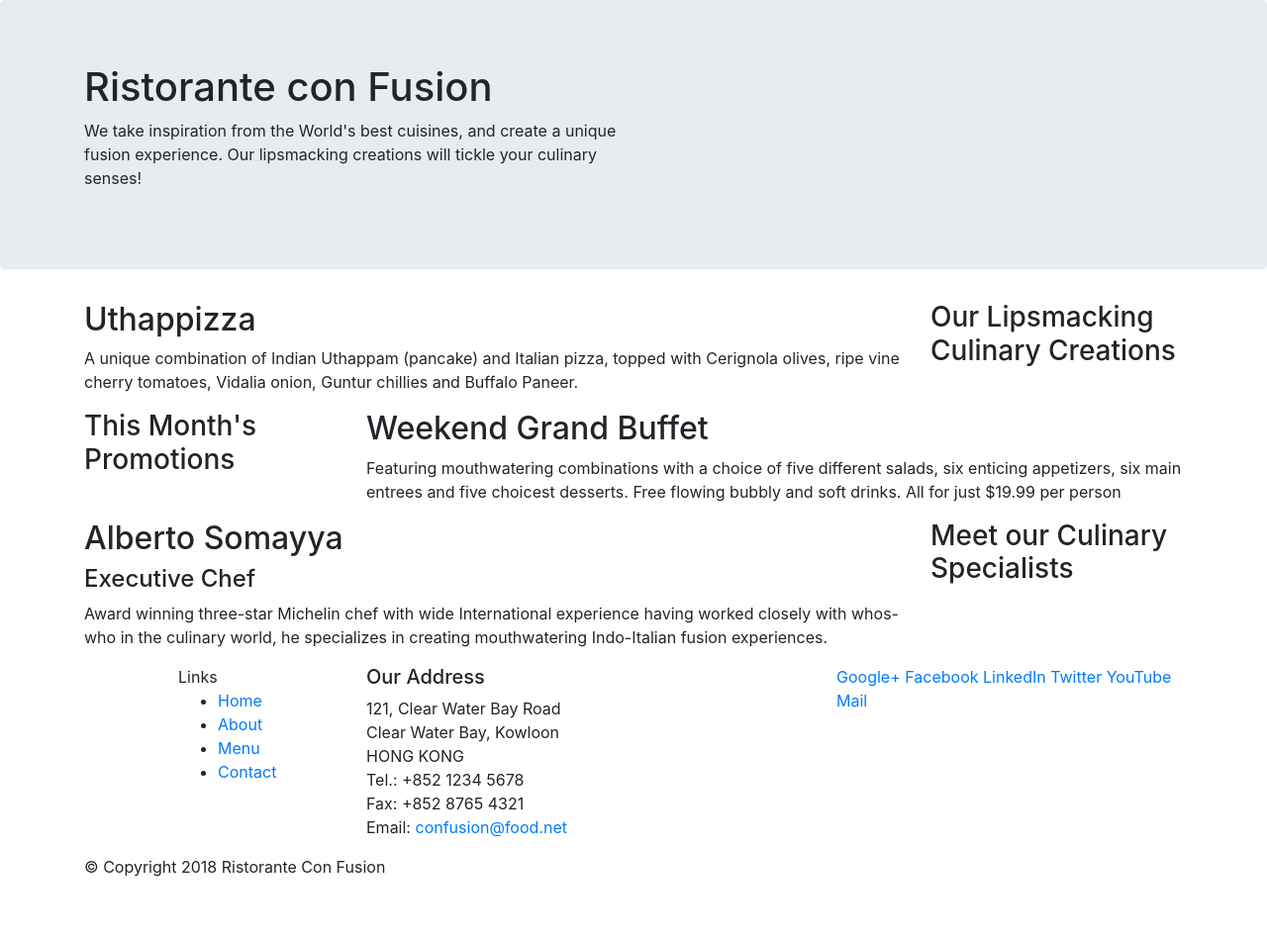
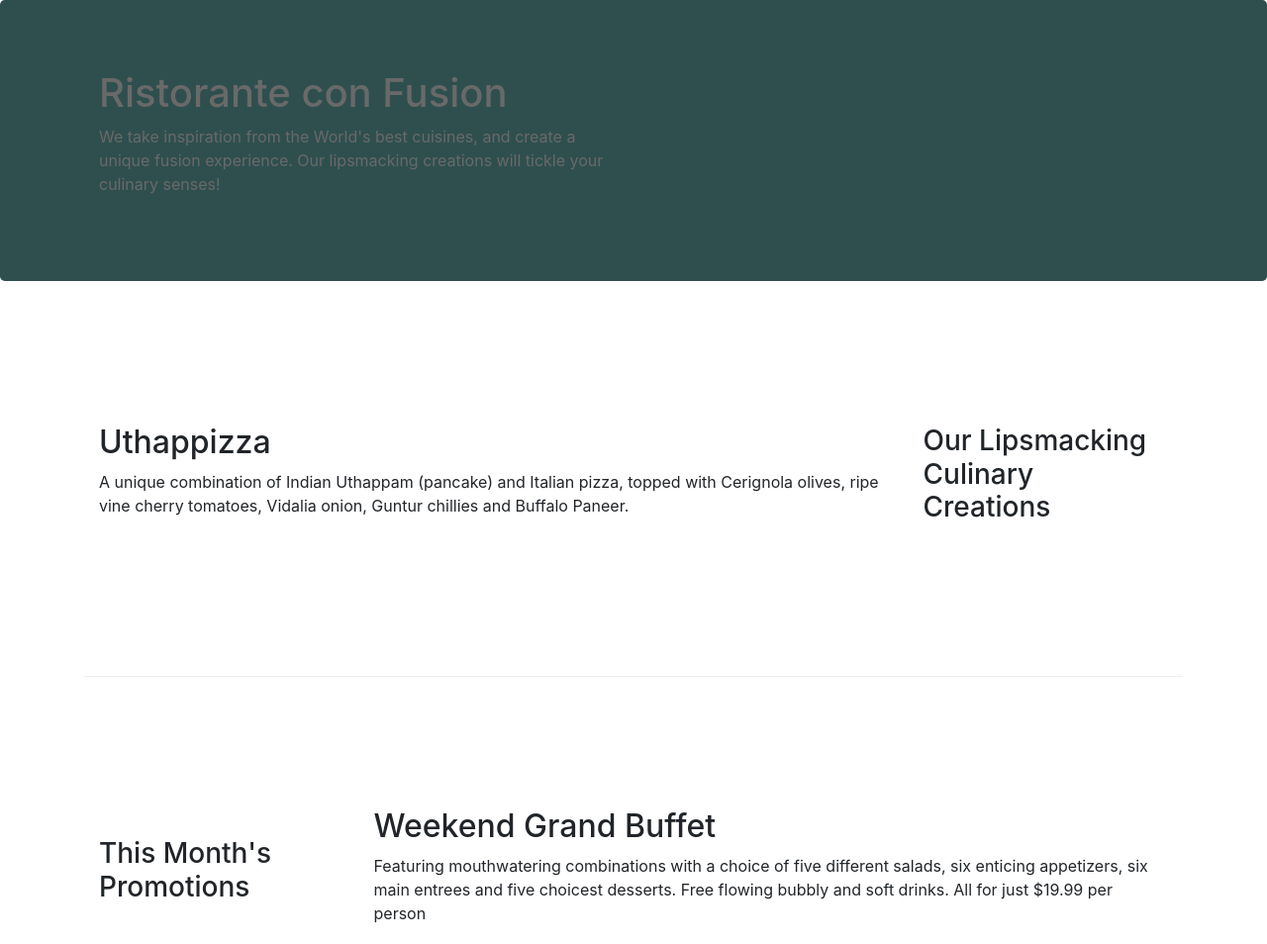
Before and after one commit to hashhir/bootStrap, a website: page index.html in a window 1280 px wide. Shown: the top 954 px of the page at 99% size. Before the commit the page ends 904 px from the top, so only its background shows below. Drawn offline with nearby package versions, Linux system fonts and the light colour scheme.

Commit message:
bootstrap grid part 2

```diff
--- /dev/null
+++ b/CSS/styles.css
@@ -0,0 +1,27 @@
+.row-header{
+    margin: 0px auto;
+    padding: 0px auto;
+}
+
+.row-content {
+    margin: 0px auto;
+    padding: 50px 0px 50px 0px;
+    border-bottom: 1px ridge;
+    min-height: 400px;
+}
+.footer{
+    background-color: rgb(4, 97, 100);
+    margin: 0px auto;
+    padding: 20px 0px 20px 0px;
+}
+.jumbotron{
+    padding: 70px 30px 70px 30px;
+    margin: 0px auto;
+    background: darkslategray;
+    color: dimgray;
+}
+.address {
+    font-size: 80%;
+    margin: 0px;
+    color: teal;
+}
--- a/index.html
+++ b/index.html
@@ -8,6 +8,7 @@
 
     <!-- Bootstrap CSS -->
     <link rel="stylesheet" href="node_modules/bootstrap/dist/css/bootstrap.min.css">
+    <link rel="stylesheet" href="CSS/styles.css">
     <title>Ristorante Con Fusion</title>
 </head>
 
@@ -15,7 +16,7 @@
 
     <header class="jumbotron">
         <div class="container">
-            <div class="row">
+            <div class="row row-header">
                 <div class="col-12 col-sm-6">
                     <h1>Ristorante con Fusion</h1>
                     <p>We take inspiration from the World's best cuisines, and create a unique fusion experience. Our lipsmacking creations will tickle your culinary senses!</p>
@@ -27,7 +28,7 @@
     </header>
 
     <div class="container">
-        <div class="row">
+        <div class="row row-content align-items-center">
             <div class="col-12 col-sm-4 order-sm-last col-md-3">
                 <h3>Our Lipsmacking Culinary Creations</h3>
             </div>
@@ -38,7 +39,7 @@
         </div>
 
 
-        <div class="row">
+        <div class="row row-content align-items-center">
             <div class="col-12 col-sm-4 col-md-3">
                 <h3>This Month's Promotions</h3>
             </div>
@@ -48,7 +49,7 @@
             </div>
         </div>
 
-        <div class="row">
+        <div class="row row-content align-items-center">
             <div class="col-12 col-sm-4 order-sm-last col-md-3">
                 <h3>Meet our Culinary Specialists</h3>
             </div>
@@ -60,13 +61,12 @@
         </div>
     </div>
 
-    <footer>
+    <footer class="footer">
         <div class="container">
             <div class="row">
                 <div class="col-4 offset-1 col-sm-2"
                     <h5>Links</h5>
-                    <ul>
-                        <li><a href="#">Home</a></li>
+                    <ul class="list-unstyled               <li><a href="#">Home</a></li>
                         <li><a href="#">About</a></li>
                         <li><a href="#">Menu</a></li>
                         <li><a href="#">Contact</a></li>
@@ -83,8 +83,8 @@
 		              Email: <a href="mailto:confusion@food.net">confusion@food.net</a>
 		           </address>
                 </div>
-                <div class="col-12 col-sm-4" >
-                    <div>
+                <div class="col-12 col-sm-4 align-self-center" >
+                    <div class="text-center">
                         <a href="http://google.com/+">Google+</a>
                         <a href="http://www.facebook.com/profile.php?id=">Facebook</a>
                         <a href="http://www.linkedin.com/in/">LinkedIn</a>
@@ -94,7 +94,7 @@
                     </div>
                 </div>
            </div>
-           <div class="row">
+           <div class="row justify-content-center">
                 <div class="col-auto">
                     <p>© Copyright 2018 Ristorante Con Fusion</p>
                 </div>
```
